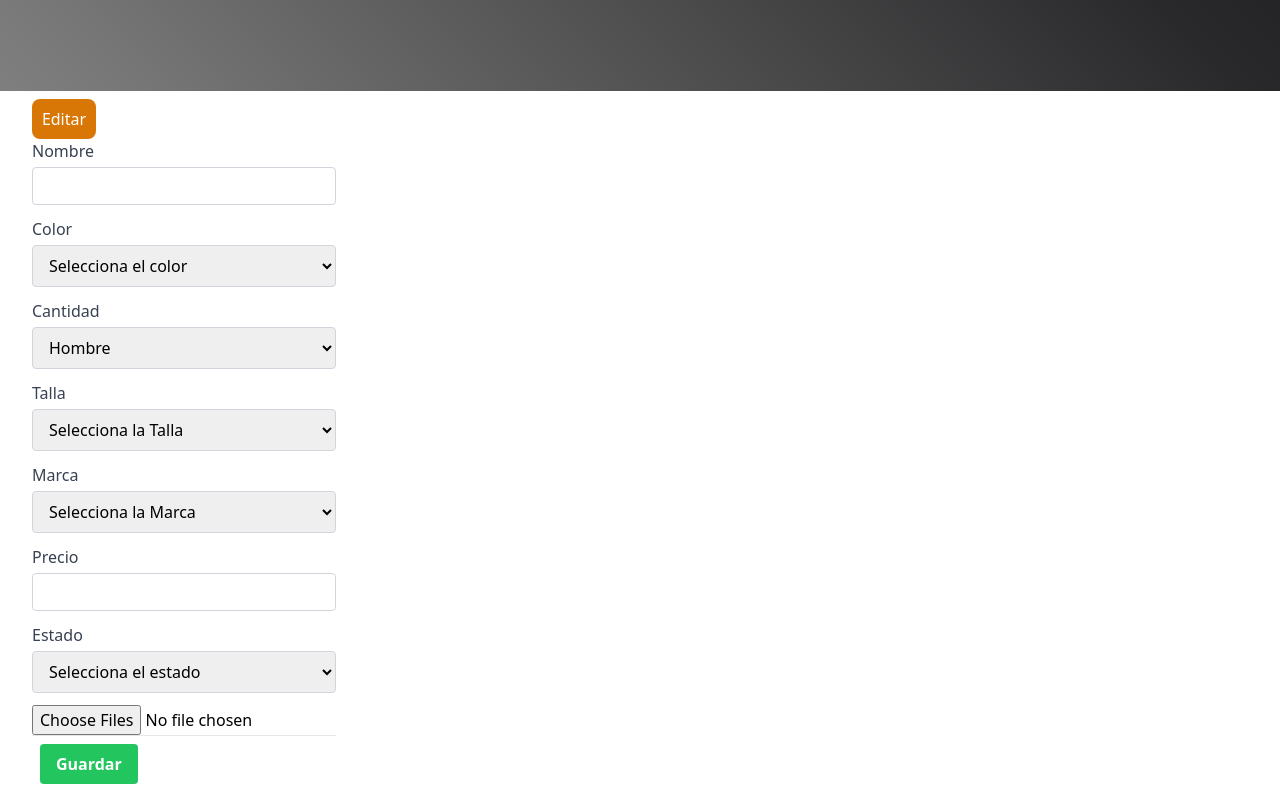
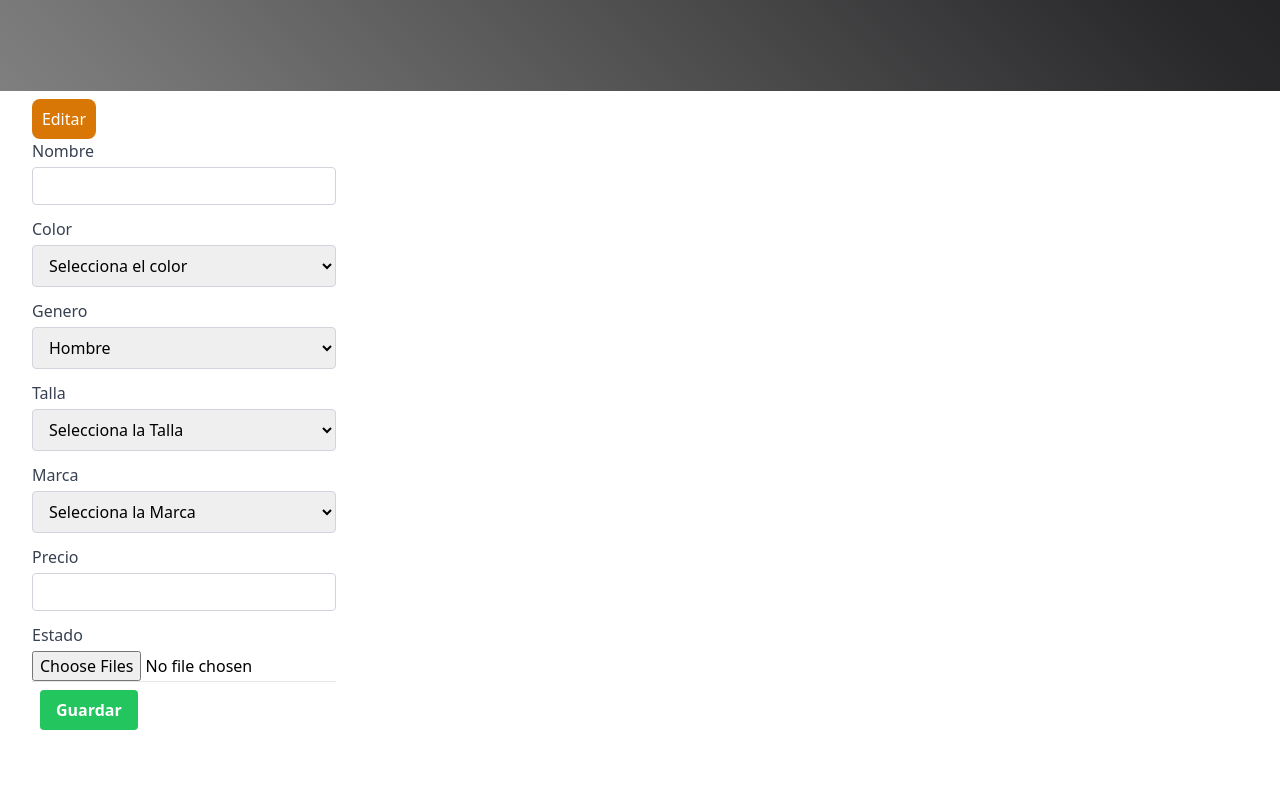
Before and after one commit to ChristoperConstancio/TrueBoutiqueSLW, a React (Vite) app: page /add-product in a window 1280 px wide. Shown: the part 301-1101 px from the top of the page. After the commit the page ends 1047 px from the top, so only its background shows below. Built offline with nearby package versions, Linux system fonts and the light colour scheme.

Commit message:
fix jpeg

```diff
--- a/src/Components/AddProduct.jsx
+++ b/src/Components/AddProduct.jsx
@@ -14,7 +14,6 @@ export default function AddProduct() {
         const genre = document.getElementById('genero').value;
         const size = document.getElementById('size').value;
         const price = document.getElementById('price').value;
-        const state = document.getElementById('state').value;
         const imageFiles = document.getElementById('image').files;
         const brand = document.getElementById('brand').value;
 
@@ -28,7 +27,7 @@ export default function AddProduct() {
             const compressedBlob = await compressImage(imageFile);
 
             // Sube la imagen comprimida a Firebase Storage
-            const shirtImagesRef = ref(storage, `playeras/${imageName}.jpg`);
+            const shirtImagesRef = ref(storage, `playeras/${imageName}.jpeg`);
             await uploadBytes(shirtImagesRef, compressedBlob);
 
             imageUrl.push(await getDownloadURL(shirtImagesRef));
@@ -47,7 +46,7 @@ export default function AddProduct() {
                   genre,
                   size,
                   price: parseFloat(price),
-                  state,
+                  state : 'disponible',
                   imageUrl,
                   brand
               });
@@ -147,7 +146,7 @@ export default function AddProduct() {
 
                     </select>
                     <label className="text-gray-700 font-medium block mb-1">
-                        Cantidad
+                        Genero
                     </label>
                     <select
                         id='genero'
@@ -219,16 +218,6 @@ export default function AddProduct() {
                     <label className="text-gray-700 font-medium block mb-1">
                         Estado
                     </label>
-                    <select
-                        id='state'
-                        className="w-full border-gray-300 border rounded px-3 py-2 mb-3 leading-tight focus:outline-none focus:shadow-outline"
-                    >
-                        <option value="">Selecciona el estado</option>
-                        <option value="vendida">Vendida</option>
-                        <option value="pendiente">Pendiente</option>
-                        <option value="disponible">Disponible</option>
-
-                    </select>
                     <input type="file" id='image' multiple />
                     <hr />
                     <div className="w-full sm:w-full p-2 space-x-2 flex items-center">
```
